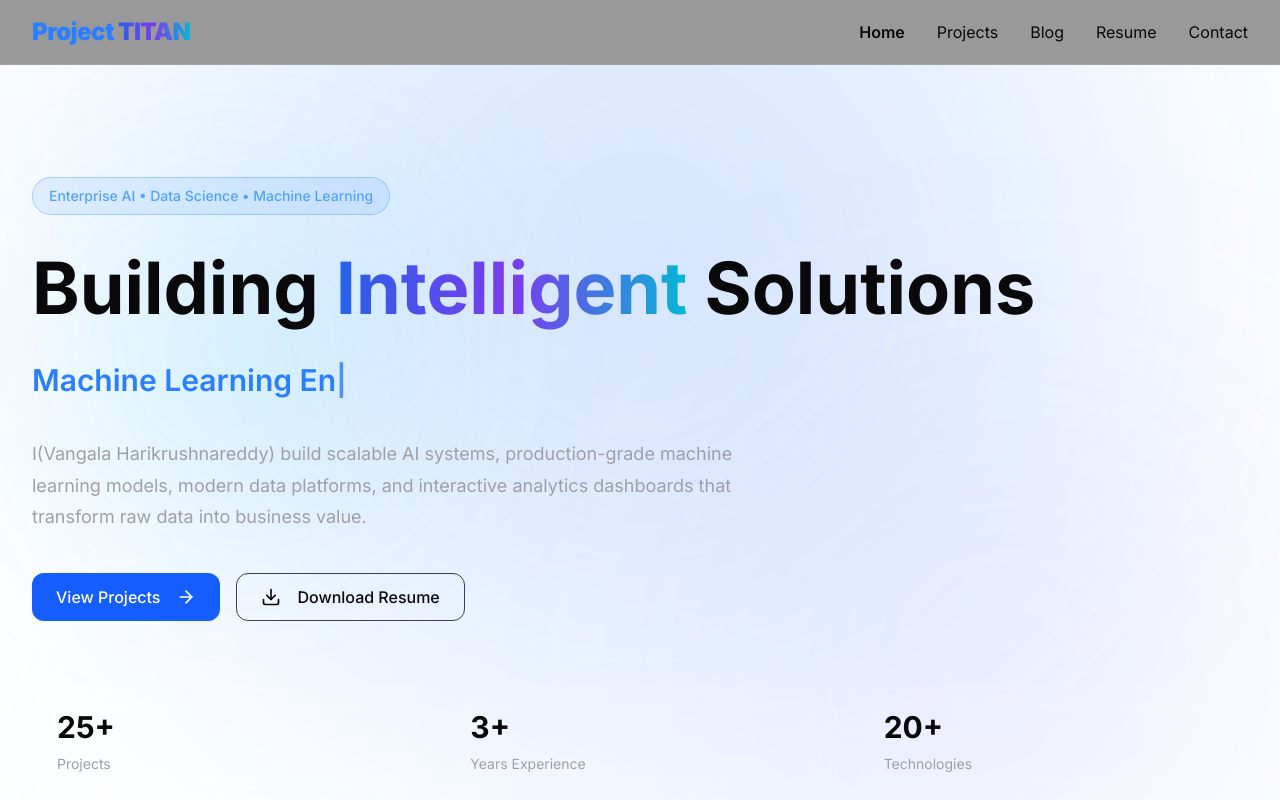
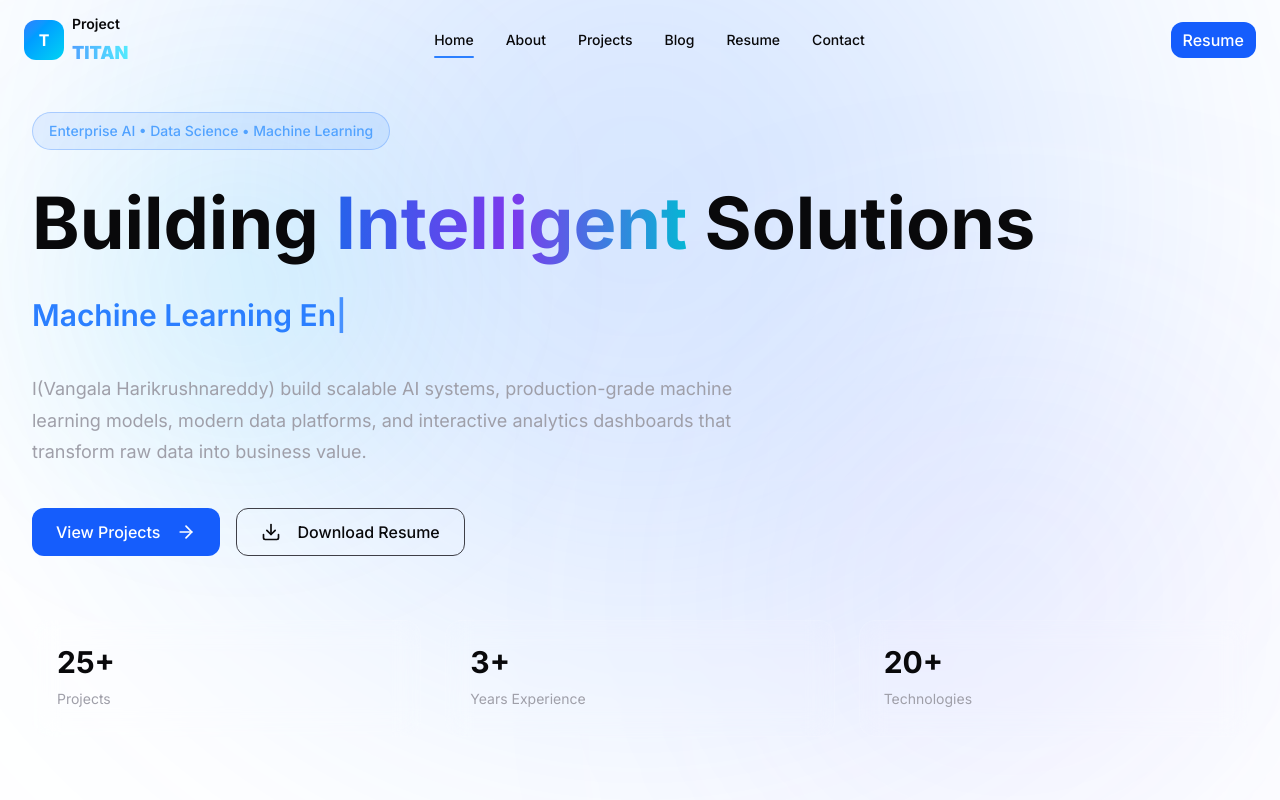
Before and after one commit to Harikrushnareddyvangala/project-titan, a Next.js app in the folder apps/web/: page / in a window 1280 px wide. Shown: the top 800 px of the page. Built offline with nearby package versions, Linux system fonts and the light colour scheme.

Commit message:
feat(navbar): implement desktop navigation

```diff
--- a/apps/web/src/app/layout.tsx
+++ b/apps/web/src/app/layout.tsx
@@ -1,5 +1,5 @@
 import "./globals.css";
-import { Navbar } from "@/components/layout/Navbar/Navbar";
+import { Navbar } from "@/components/layout/Navbar";
 
 import type { Metadata } from "next";
 import { Inter } from "next/font/google";
@@ -91,7 +91,7 @@ export default function RootLayout({
       <body className={inter.variable}>
          <ThemeProvider>
             <Navbar />
-              {children}
+            {children}
         </ThemeProvider>
       </body>
     </html>
--- a/apps/web/src/components/layout/Navbar/DesktopNav.tsx
+++ b/apps/web/src/components/layout/Navbar/DesktopNav.tsx
@@ -0,0 +1,47 @@
+"use client";
+
+import Link from "next/link";
+import { usePathname } from "next/navigation";
+
+import { navigation } from "./navigation";
+
+import { cn } from "@/lib/utils";
+
+export function DesktopNav() {
+  const pathname = usePathname();
+
+  return (
+    <nav
+      className="hidden items-center gap-8 lg:flex"
+      aria-label="Primary navigation"
+    >
+      {navigation.map((item) => {
+        const active = pathname === item.href;
+
+        return (
+          <Link
+            key={item.href}
+            href={item.href}
+            className={cn(
+              "relative text-sm font-medium transition-colors duration-200",
+              active
+                ? "text-white"
+                : "text-zinc-400 hover:text-white",
+            )}
+          >
+            {item.label}
+
+            <span
+              className={cn(
+                "absolute -bottom-2 left-0 h-0.5 w-full origin-left rounded-full bg-blue-500 transition-transform duration-300",
+                active
+                  ? "scale-x-100"
+                  : "scale-x-0",
+              )}
+            />
+          </Link>
+        );
+      })}
+    </nav>
+  );
+}
--- a/apps/web/src/components/layout/Navbar/Logo.tsx
+++ b/apps/web/src/components/layout/Navbar/Logo.tsx
@@ -4,10 +4,22 @@ export function Logo() {
   return (
     <Link
       href="/"
-      className="text-2xl font-black tracking-tight"
+      className="group flex items-center gap-2"
+      aria-label="Project TITAN Home"
     >
-      <span className="text-blue-500">Project</span>{" "}
-      <span className="gradient-text">TITAN</span>
+      <div className="flex h-10 w-10 items-center justify-center rounded-xl bg-gradient-to-br from-blue-500 to-cyan-400 font-bold text-white transition-transform duration-300 group-hover:scale-105">
+        T
+      </div>
+
+      <div className="hidden sm:block">
+        <p className="text-sm font-semibold leading-none">
+          Project
+        </p>
+
+        <p className="bg-gradient-to-r from-blue-400 to-cyan-300 bg-clip-text text-lg font-black leading-none text-transparent">
+          TITAN
+        </p>
+      </div>
     </Link>
   );
 }
--- a/apps/web/src/components/layout/Navbar/Navbar.tsx
+++ b/apps/web/src/components/layout/Navbar/Navbar.tsx
@@ -1,15 +1,33 @@
+"use client";
+
+import { Button } from "@/components/ui";
+import { useNavbarScroll } from "./use-navbar-scroll";
+import { DesktopNav } from "./DesktopNav";
 import { Logo } from "./Logo";
-import { NavLinks } from "./NavLinks";
-import { Container } from "@/components/layout/Container";
+
+import { cn } from "@/lib/utils";
 
 export function Navbar() {
+  const scrolled = useNavbarScroll();
+
   return (
-    <header className="sticky top-0 z-50 border-b border-white/10 bg-black/40 backdrop-blur-xl">
-     <Container className="flex h-16 items-center justify-between">
+    <header
+      className={cn(
+        "fixed inset-x-0 top-0 z-50 transition-all duration-300",
+        scrolled
+          ? "border-b border-white/10 bg-black/70 backdrop-blur-xl"
+          : "bg-transparent",
+      )}
+    >
+      <div className="mx-auto flex h-20 w-full max-w-7xl items-center justify-between px-6">
         <Logo />
-        <NavLinks />
-      </Container>
+
+        <DesktopNav />
+
+        <Button size="sm">
+          Resume
+        </Button>
+      </div>
     </header>
-
   );
 }
--- a/apps/web/src/components/layout/Navbar/index.ts
+++ b/apps/web/src/components/layout/Navbar/index.ts
@@ -1,4 +1,6 @@
+export * from "./Navbar";
+export * from "./DesktopNav";
+export * from "./Logo";
 export * from "./navigation";
 export * from "./types";
 export * from "./use-navbar-scroll";
-export { Navbar } from "./Navbar";
```
Also changed, not shown: apps/web/src/lib/constants/navigation.ts (added).
